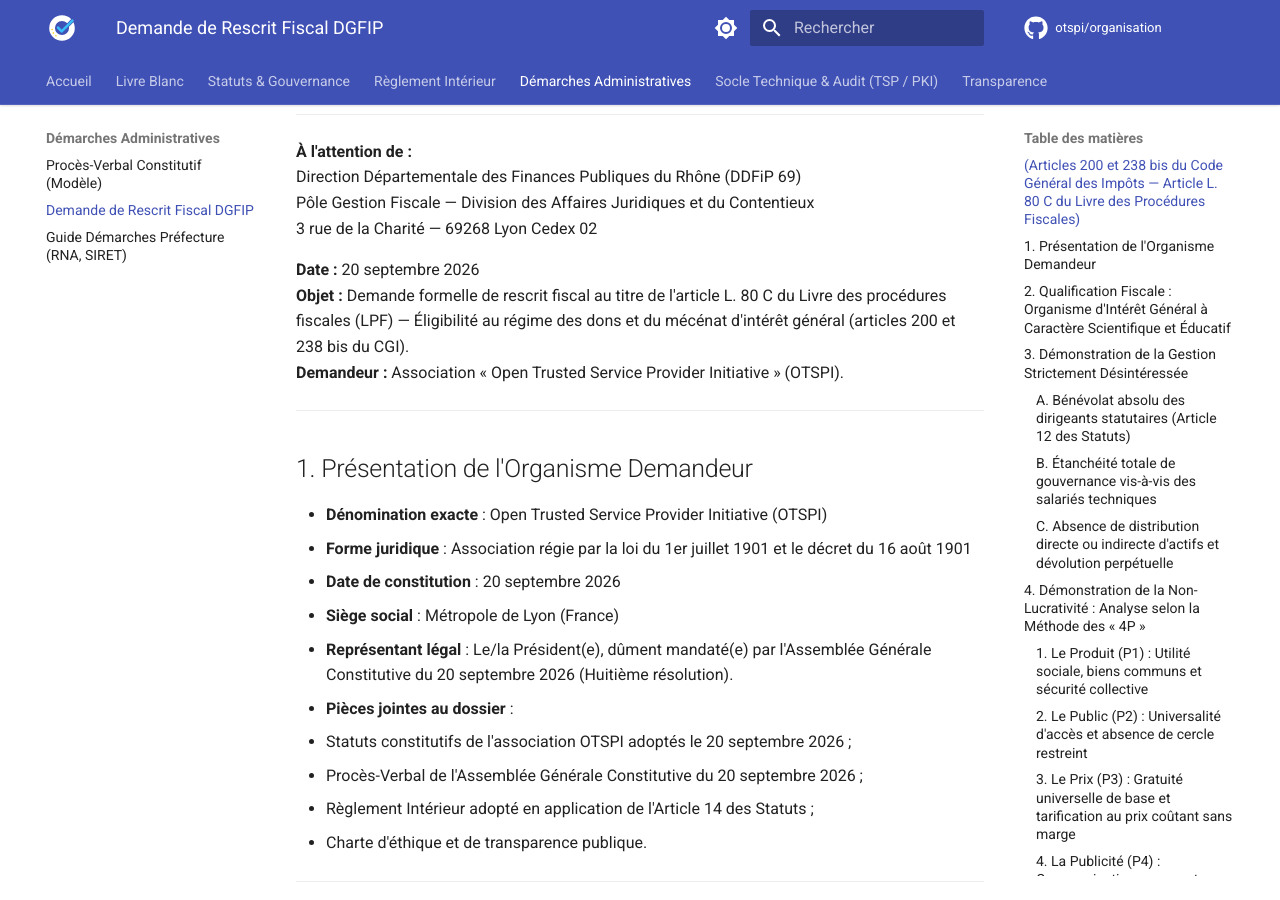
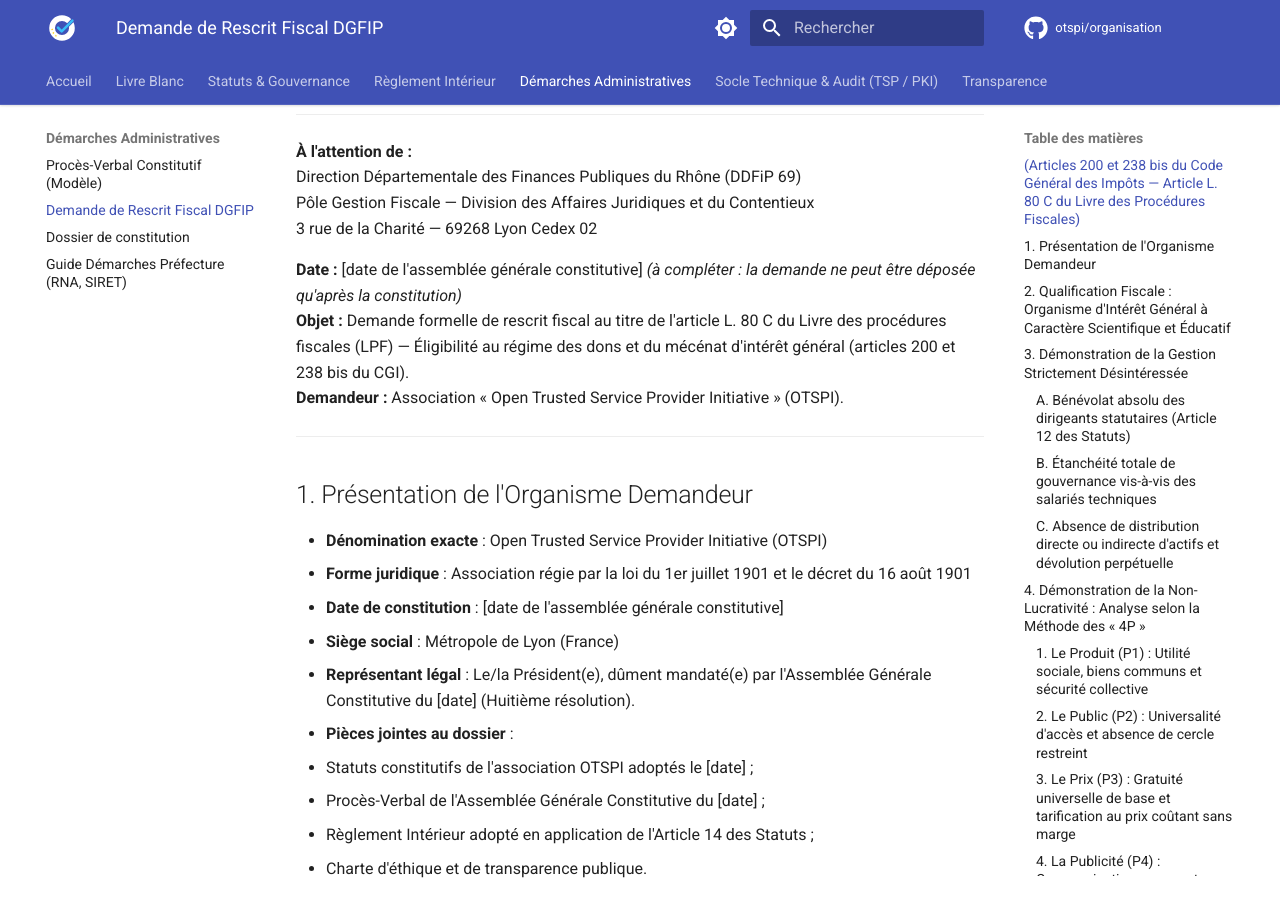
Before and after one commit to open-eidas/organisation, an MkDocs documentation site: the page built from docs/administratif/rescrit-fiscal-mecenat.md, in a window 1280 px wide and 900 px high, scrolled down 337 px. Built offline with MkDocs 1.6.1 and Material for MkDocs 9.7.7, drawn with Linux system fonts in a browser that asks for light colours; comment, search, counter and statistics services are not loaded; some of the changed text lies outside the part shown.

Commit message:
docs(administratif): dossier de constitution et dates à compléter
- Dossier de constitution : points bloquants (au moins deux
  fondateurs, tension entre régime transitoire et séparation des
  fonctions), siège distinct du domicile en raison de la publication
  de l'adresse au JOAFE, calendrier par phases, modèles de
  convocation, d'émargement et de note de frais avec renonciation,
  fiscalité des frais avancés
- Suppression de la date figée « 20 septembre 2026 » dans les statuts,
  le procès-verbal, le guide de démarches et le rescrit : elle
  présentait l'association comme déjà constituée
- Encadré « projet de statuts » en tête des statuts

```diff
--- a/docs/administratif/rescrit-fiscal-mecenat.md
+++ b/docs/administratif/rescrit-fiscal-mecenat.md
@@ -8,7 +8,7 @@ Direction Départementale des Finances Publiques du Rhône (DDFiP 69)
 Pôle Gestion Fiscale — Division des Affaires Juridiques et du Contentieux
 3 rue de la Charité — 69268 Lyon Cedex 02
 
-**Date :** 20 septembre 2026
+**Date :** [date de l'assemblée générale constitutive] *(à compléter : la demande ne peut être déposée qu'après la constitution)*
 **Objet :** Demande formelle de rescrit fiscal au titre de l'article L. 80 C du Livre des procédures fiscales (LPF) — Éligibilité au régime des dons et du mécénat d'intérêt général (articles 200 et 238 bis du CGI).
 **Demandeur :** Association « Open Trusted Service Provider Initiative » (OTSPI).
 
@@ -18,12 +18,12 @@ Pôle Gestion Fiscale — Division des Affaires Juridiques et du Contentieux
 
 - **Dénomination exacte** : Open Trusted Service Provider Initiative (OTSPI)
 - **Forme juridique** : Association régie par la loi du 1er juillet 1901 et le décret du 16 août 1901
-- **Date de constitution** : 20 septembre 2026
+- **Date de constitution** : [date de l'assemblée générale constitutive]
 - **Siège social** : Métropole de Lyon (France)
-- **Représentant légal** : Le/la Président(e), dûment mandaté(e) par l'Assemblée Générale Constitutive du 20 septembre 2026 (Huitième résolution).
+- **Représentant légal** : Le/la Président(e), dûment mandaté(e) par l'Assemblée Générale Constitutive du [date] (Huitième résolution).
 - **Pièces jointes au dossier** :
-  - Statuts constitutifs de l'association OTSPI adoptés le 20 septembre 2026 ;
-  - Procès-Verbal de l'Assemblée Générale Constitutive du 20 septembre 2026 ;
+  - Statuts constitutifs de l'association OTSPI adoptés le [date] ;
+  - Procès-Verbal de l'Assemblée Générale Constitutive du [date] ;
   - Règlement Intérieur adopté en application de l'Article 14 des Statuts ;
   - Charte d'éthique et de transparence publique.
 
@@ -106,7 +106,7 @@ Au vu des éléments de droit et de fait exposés ci-dessus et des pièces joint
 
 ---
 
-Fait à **Lyon**, le **20 septembre 2026**
+Fait à **Lyon**, le **[date de l'assemblée générale constitutive]**
 
 Pour l'Association OTSPI,
 Le/la Président(e) dûment habilité(e),
--- a/mkdocs.yml
+++ b/mkdocs.yml
@@ -114,6 +114,7 @@ nav:
   - Démarches Administratives:
       - Procès-Verbal Constitutif (Modèle): administratif/pv-ag-constitutive-modele.md
       - Demande de Rescrit Fiscal DGFIP: administratif/rescrit-fiscal-mecenat.md
+      - Dossier de constitution: administratif/dossier-constitution.md
       - Guide Démarches Préfecture (RNA, SIRET): administratif/declaration-prefecture.md
   - Socle Technique & Audit (TSP / PKI):
       - Vue d'ensemble: cadrage/index.md
```
Also changed, not shown: docs/administratif/declaration-prefecture.md (+1 -1 lines), docs/administratif/dossier-constitution.md (added, +157 -0 lines), docs/administratif/pv-ag-constitutive-modele.md (+2 -2 lines), docs/statuts/statuts-association.md (+5 -2 lines).
